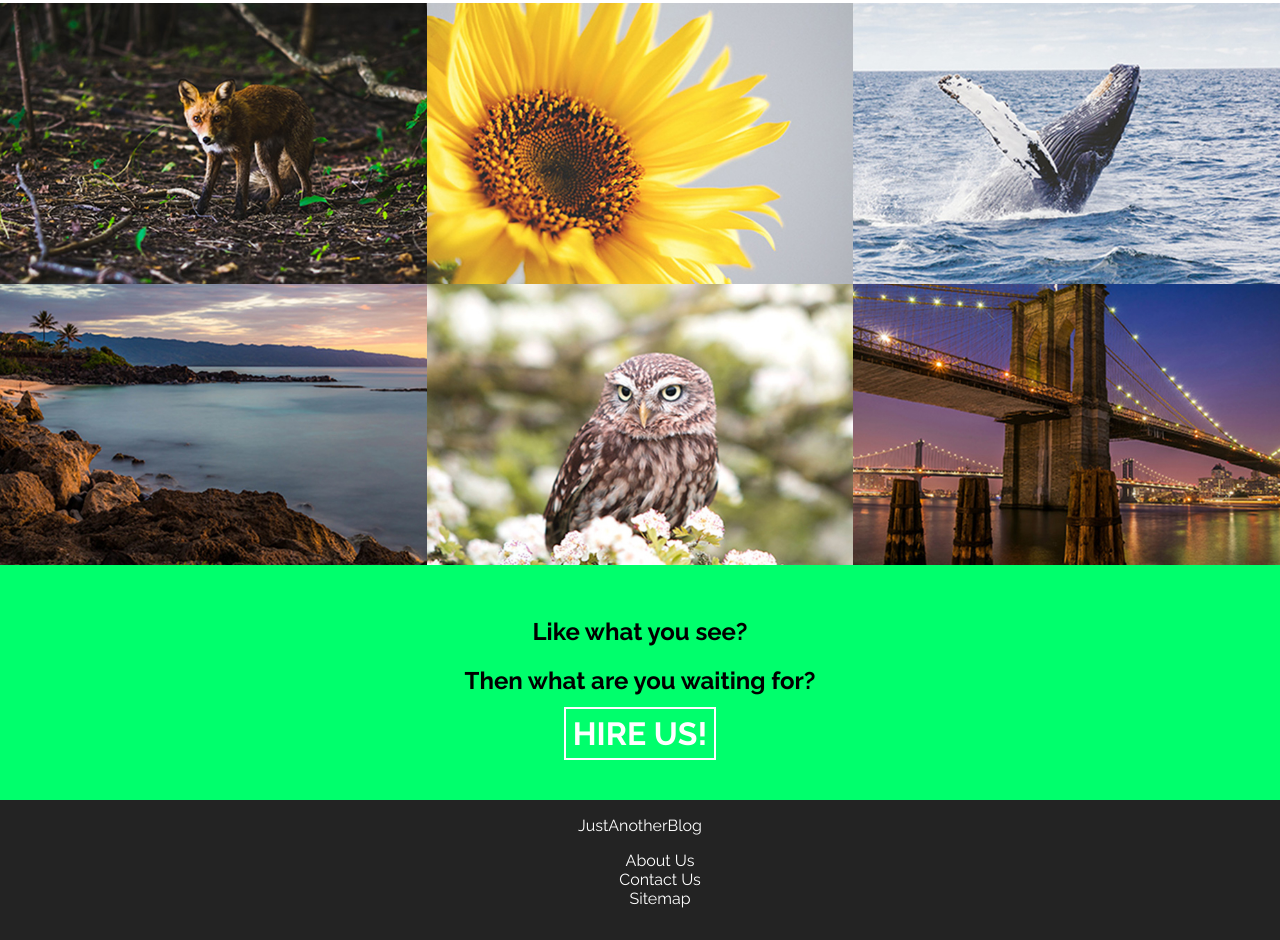
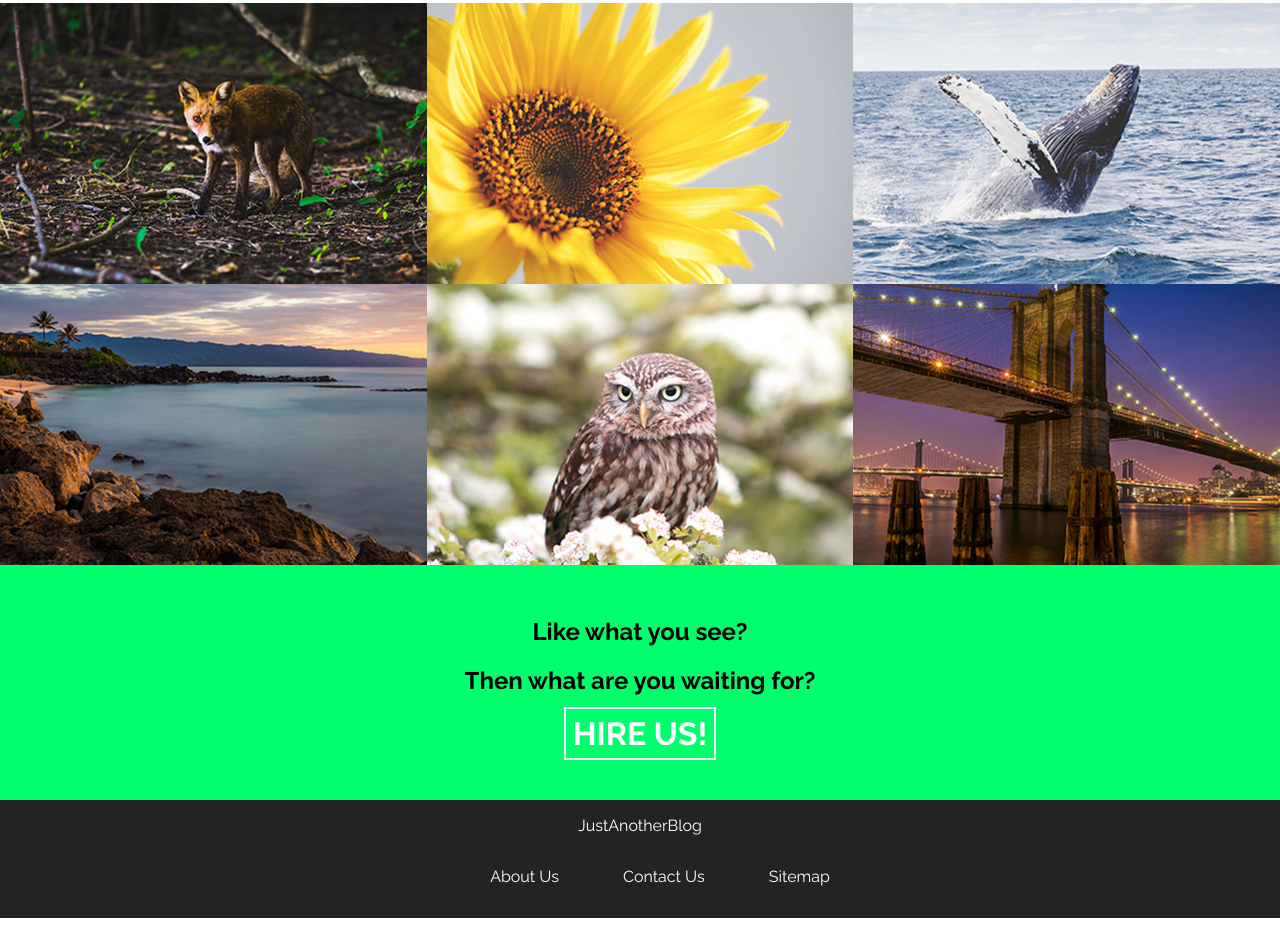
Before and after one commit to bhavukp/CreativeIncwebsite, a plain HTML site: page index.html in a window 1280 px wide. Shown: the part 1208-2148 px from the top of the page. After the commit the page ends 2126 px from the top, so only its background shows below. Drawn offline with Linux system fonts and the light colour scheme.

Commit message:
css change

```diff
--- a/index.html
+++ b/index.html
@@ -111,9 +111,9 @@
 
 <div class="col-1">
 <ul class="unordered-list">
-<li>About Us</li>
-<li>Contact Us</li>
-<li>Sitemap</li>
+<li><a href="#">About Us</a></li>
+<li><a href="#">Contact Us</a></li>
+<li><a href="#">Sitemap</a></li>
 </ul>
 </div>
 
--- a/style.css
+++ b/style.css
@@ -246,13 +246,27 @@ footer{
 
 footer p{
 	margin: 0;
-	padding-top: 1em;
+	padding: 1em;
 }
 
 .unordered-list{
 	list-style: none;
 }
 
+.unordered-list li{
+	display: inline;
+	padding-inline: 30px;
+}
+
+.unordered-list li a{
+	text-decoration: none;
+	color: white;
+}
+
+.unordered-list li a:hover {
+    color: #DDD;
+}
+
 .col-1{
 	padding-bottom: 1em;
 }
```
